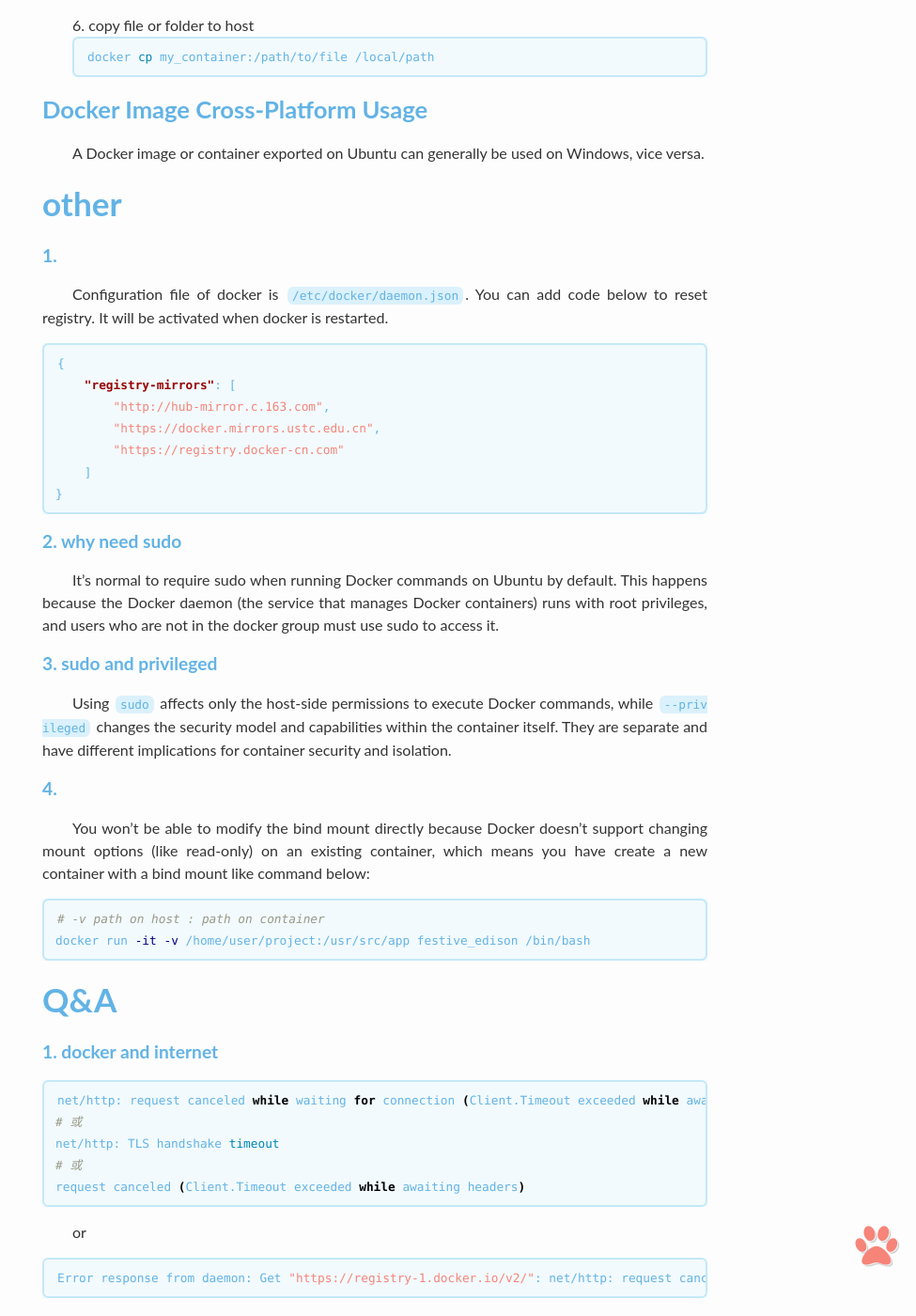
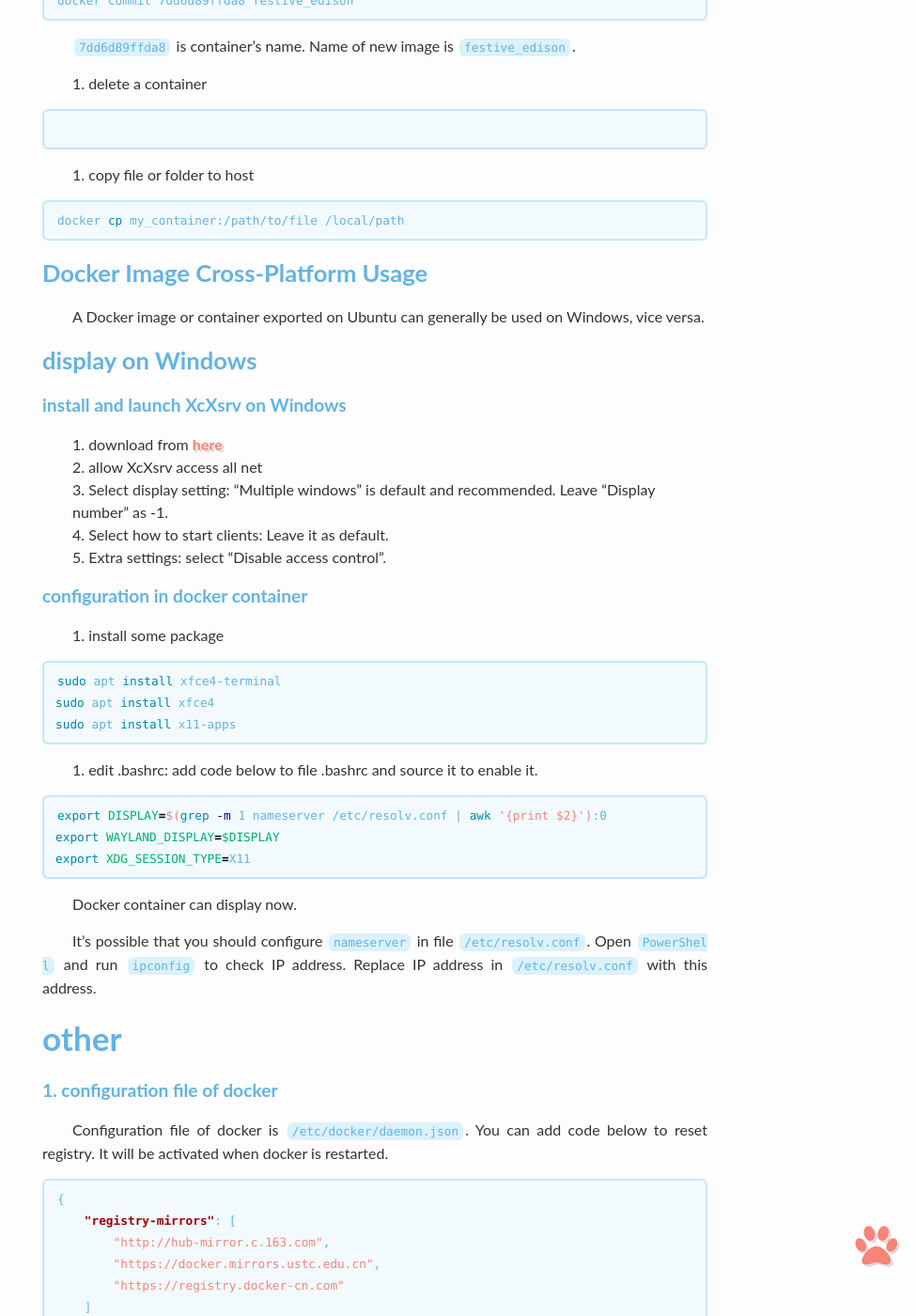
Before and after one commit to blue-stone-j/blue-stone-j.github.io, a Jekyll site: the page built from _posts/2022-11-18-docker.md, in a window 1280 px wide and 1400 px high, scrolled down 2353 px. Shown: the whole window at 94% size, without its empty margins (305-1280 px from the left). Built offline with Jekyll 4.4.1, drawn with Linux system fonts in a browser that asks for light colours; comment, search, counter and statistics services are not loaded; some of the changed text lies outside the part shown.

Commit message:
update022

````diff
--- a/_posts/2022-11-18-docker.md
+++ b/_posts/2022-11-18-docker.md
@@ -13,6 +13,7 @@ I will use `7dd6d89ffda8` as container ID, `a294gh092j34` as image ID and `festi
 ### image
 
 1. list all local images
+
 ```bash
 # with trunc SHA256 hash
 docker images
@@ -21,6 +22,7 @@ docker images --no-trunc
 ```
 
 2. delete image
+
 ```bash
 docker rmi a294gh092j34
 ```
@@ -43,6 +45,7 @@ docker load -i <path_to_tar_file>.tar
 ### container
 
 1. start from an image
+
 ```bash
 # create a container for image "ubuntu", start this container and step in it on command-line mode
 # -v: map path in host to path in container
@@ -55,10 +58,13 @@ docker run -v ./data:/media/data --name container5 -it ubuntu:1.0 /bin/bash
 ```
 
 2. list all local constainers
+
 ```bash
 docker ps -a
 ```
+
 3. get in a running container
+
 ```bash
 docker attach 7dd6d89ffda8
 ```
@@ -75,6 +81,7 @@ docker import container.tar test/ubuntu:v1
 ```
 
 5. find out which image a Docker container originated from
+
 ```bash
 docker inspect 7dd6d89ffda8 | grep Image
 # or
@@ -82,6 +89,7 @@ docker inspect 7dd6d89ffda8 --format='{{.Config.Image}}'
 ```
 
 6. start a container
+
 ```bash
 docker start 7dd6d89ffda8
 ```
@@ -90,26 +98,66 @@ docker start 7dd6d89ffda8
 The `CMD` is defined at the time of container creation. To change it, you must create a new container based on the existing one, overriding the `CMD`.
 
 8. export container to image
+
 ```bash
 docker commit 7dd6d89ffda8 festive_edison
 ```
+
 `7dd6d89ffda8` is container's name. Name of new image is `festive_edison`.
 
 9. delete a container
+
 ```bash
 ```
 
 10. copy file or folder to host
+
 ```bash
 docker cp my_container:/path/to/file /local/path
 ```
 
 ### Docker Image Cross-Platform Usage
+
 A Docker image or container exported on Ubuntu can generally be used on Windows, vice versa.
 
+### display on Windows
+
+##### install and launch XcXsrv on Windows
+
+1. download from [here](https://sourceforge.net/projects/vcxsrv)
+2. allow XcXsrv access all net
+3. Select display setting: "Multiple windows" is default and recommended. Leave "Display number" as -1.
+4. Select how to start clients: Leave it as default.
+5. Extra settings: select "Disable access control".
+
+##### configuration in docker container
+
+1. install some package
+
+```bash
+sudo apt install xfce4-terminal
+sudo apt install xfce4
+sudo apt install x11-apps
+```
+
+2. edit .bashrc: add code below to file .bashrc and source it to enable it.
+
+```bash
+export DISPLAY=$(grep -m 1 nameserver /etc/resolv.conf | awk '{print $2}'):0
+export WAYLAND_DISPLAY=$DISPLAY
+export XDG_SESSION_TYPE=X11
+```
+
+Docker container can display now.
+
+It's possible that you should configure `nameserver` in file `/etc/resolv.conf`. Open `PowerShell` and run `ipconfig` to check IP address. Replace IP address in `/etc/resolv.conf` with this address.
+
 # other
-##### 1.
+
+##### 1. configuration file of docker
+
 Configuration file of docker is `/etc/docker/daemon.json`. You can add code below to reset registry. It will be activated when docker is restarted.
+
 ```json
 {
     "registry-mirrors": [
@@ -142,11 +196,15 @@ net/http: TLS handshake timeout
 # 或
 request canceled (Client.Timeout exceeded while awaiting headers)
 ```
+
 or
+
 ```bash
 Error response from daemon: Get "https://registry-1.docker.io/v2/": net/http: request canceled while waiting for connection (Client.Timeout exceeded while awaiting headers)
 ```
+
 or
+
 ```bash
 Error response from daemon: Get "https://registry-1.docker.io/v2/": dial tcp ip: connect: connection refused
 ```
@@ -154,49 +212,63 @@ Error response from daemon: Get "https://registry-1.docker.io/v2/": dial tcp ip:
 [reference](https://blog.csdn.net/2301_79849395/article/details/142829852)
 
 solution using VPN:
+
 1. prepare a valid VPN
 2. run `sudo mkdir -p /etc/systemd/system/docker.service.d` to create a folder
 3. run `sudo touch /etc/systemd/system/docker.service.d/http-proxy.conf` to create a configuration file.
 4. run `sudo vim /etc/systemd/system/docker.service.d/http-proxy.conf` to open it.
 5. add configuration like below into it. Note that use your own proxy link.
+
 ```conf
 [Service]
 Environment="HTTP_PROXY=http://localhost:8889/"
 Environment="HTTPS_PROXY=http://localhost:8889/"
 ```
+
 6. restart docker using commands below
+
 ```bash
 sudo systemctl daemon-reload
 sudo systemctl restart docker
 ```
-##### 2.
+
+##### 2. several commands in dockerfile
+
 problem: Got error when I used `Dockerfile` to create a docker image.
 solution: perform every command in Dockerfile step by step manually.
 
-##### 3.
+##### 3. without default command
+
 An error when run a image:
+
 ```bash
 Failed to run image. (HTTP code 400) bad parameter - no command specified
 ```
-reason: I created this image from a container and didn't to add default cmd into this image.
+
+reason: I created this image from a container and didn't add default cmd into this image.
 
 solution: create a new `Dockerfile` based on the existing image.
 If this image is linux-based:
+
 ```Dockerfile
 FROM myimage:latest
 CMD ["/bin/bash"]
 ```
+
 If this image is Windows-based:
+
 ```Dockerfile
 FROM myimage:latest
 CMD ["cmd.exe"]
 ```
 
-##### 4.
+##### 4. interactive mode and command-line mode
+
 container exit with code 0 at once when I start a container. </br>
 reason: the container doesn't start with interactive mode and step in it on command-line mode.</br>
 solution: I run `docker rum -it festive_edison:latest`. Note that command `/bin/sh` will be run automatically after a container start in this instance.
 
 ##### 5. KVM
+
 I got `KVM is not enabled on host` when I started docker desktop.
 `Docker Desktop` on Linux relies on a virtual machine as its backend. If `KVM` is not available, the default VM backend won't work. Use command `egrep -c '(vmx|svm)' /proc/cpuinfo` to check whether a CPU supports virtualization. If the output is 0, this CPU does not support virtualization, or it is disabled in the BIOS/UEFI.
--- a/resume/index.html
+++ b/resume/index.html
@@ -145,7 +145,7 @@
             <ul style="padding-left:1em; padding-top:0; margin-top:0px; margin-bottom:0;"> <li>传感器标定</li> </ul>
           </td> </tr>
           <tr>  <td>
-            IMU性能评估。lidar性能评估(反射率标定)。可自动出具传感器评估报告，配备详尽的操作手册和对应的工具软件。
+            IMU性能评估。lidar性能评估(反射率and ranging)。可自动出具传感器评估报告，配备详尽的操作手册和对应的工具软件。
             lidar和imu的外参标定。
           </td> </tr>
 
@@ -232,7 +232,7 @@
         <ul style="padding-left:1em; padding-top:0; margin-top:0px; margin-bottom:0;"> <li>visual mark</li> </ul>
         </td> </tr>
         <tr>  <td>
-          Annotation software.
+          Annotation software. In fact, there's nothing.
         </td> </tr>
       </div>
     </div>
````
Also changed, not shown: other parts of _posts/2022-11-18-docker.md (+8 -2 lines), other parts of resume/index.html (+1 -1 lines), _posts/C++/2022-11-25-C++-qa.md (+29 -1 lines), _posts/lib/2022-11-25-ceres.md (+6 -1 lines), _posts/os/2022-11-25-linux-configuration.md (added, +33 -0 lines), _posts/os/2022-11-25-linux-notes.md (+2 -2 lines), _posts/ros/2022-11-25-ros1.md (+61 -2 lines).
